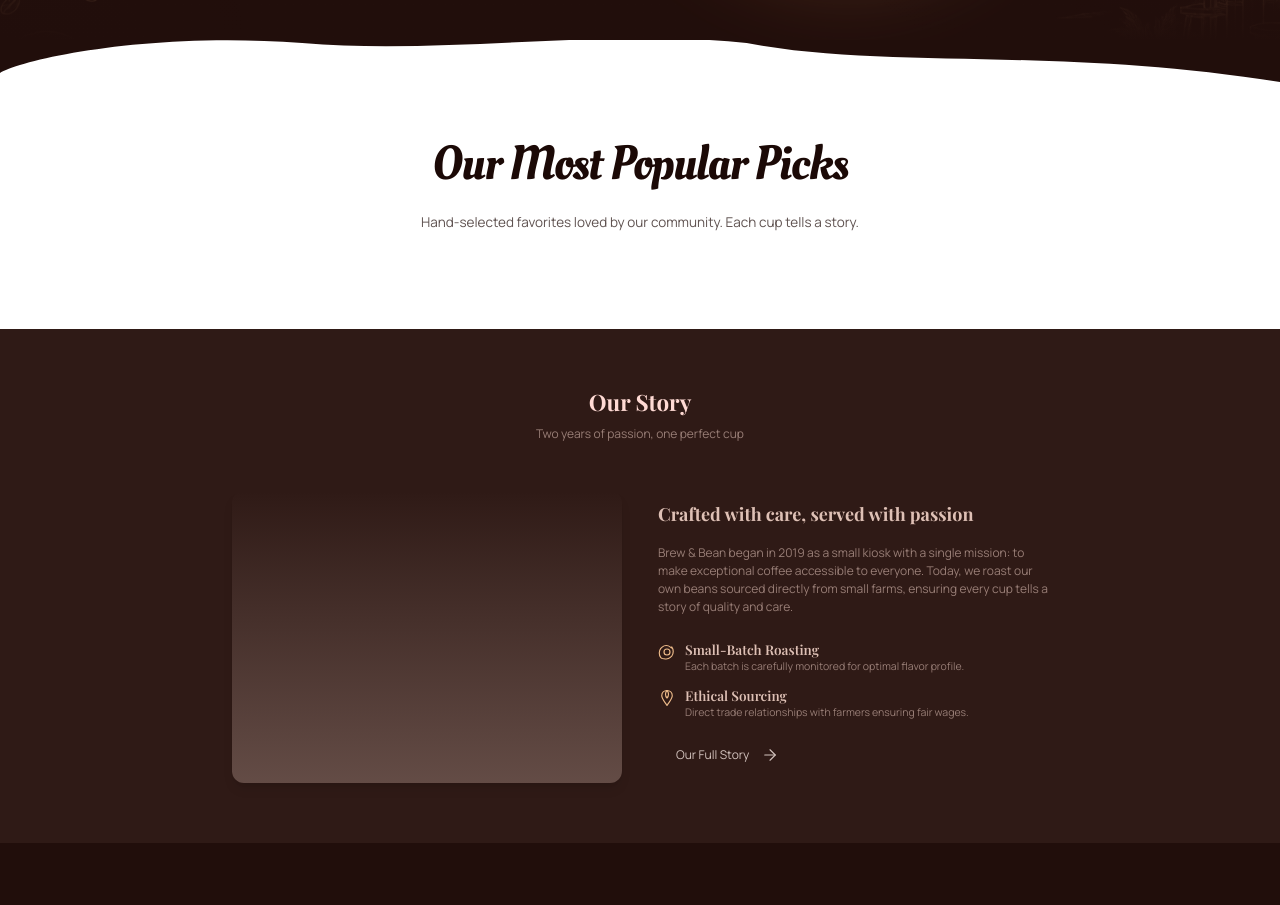
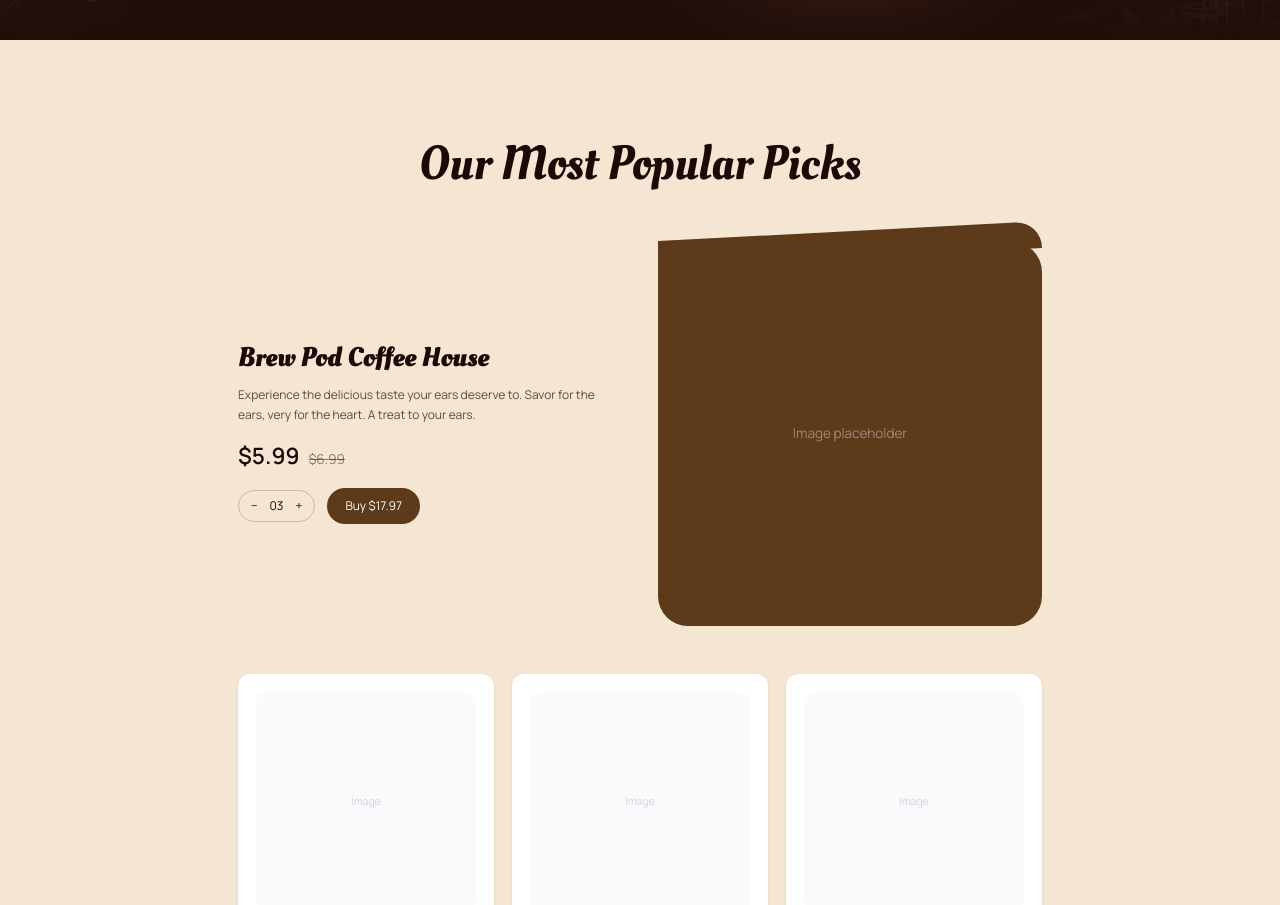
Before and after one commit to Andiewitz/Cafe-Libre, a React (Vite) app: page / in a window 1280 px wide. Shown: the part 560-1465 px from the top of the page. Built offline with nearby package versions, Linux system fonts and the light colour scheme; a web font is replaced by a local one.

Commit message:
feat: add Our Most Popular Picks section with soft-square layout

```diff
--- a/src/components/sections/SignatureCoffees.tsx
+++ b/src/components/sections/SignatureCoffees.tsx
@@ -1,25 +1,67 @@
 export function SignatureCoffees() {
   return (
-    <section className="py-24 md:py-32 relative bg-white" id="signature-blends">
-      {/* Wave divider - hero background color (#210e0b) sitting on top of this section */}
-      <div className="absolute top-0 left-0 w-full h-16 pointer-events-none z-[9999]">
-        <svg
-          className="block w-full h-full"
-          preserveAspectRatio="none"
-          viewBox="0 0 1440 80"
-          style={{ fill: '#210e0b' }}
-        >
-          <path d="M0,0 L1440,0 L1440,70 C1180,10 1000,50 840,5 C680,-20 500,25 340,5 C160,-15 20,35 0,55 Z" />
-        </svg>
-      </div>
-
-      <div className="max-w-[1200px] mx-auto px-5 md:px-16 text-center">
-        <h2 className="font-hero text-[2.5rem] md:text-[4rem] font-normal text-charcoal mb-6 tracking-tight">
+    <section className="py-24 md:py-32 bg-[#F5E6D3]" id="signature-blends">
+      <div className="max-w-[1200px] mx-auto px-5 md:px-16">
+        <h2 className="font-hero text-[2.5rem] md:text-[4rem] font-normal text-charcoal mb-16 text-center">
           Our Most Popular Picks
         </h2>
-        <p className="font-body-lg text-charcoal/70 max-w-2xl mx-auto">
-          Hand-selected favorites loved by our community. Each cup tells a story.
-        </p>
+
+        <div className="grid grid-cols-1 md:grid-cols-2 gap-12 items-center mb-16">
+          {/* Left: Product info */}
+          <div>
+            <h3 className="font-hero text-3xl md:text-4xl text-charcoal mb-4">
+              Brew Pod Coffee House
+            </h3>
+            <p className="text-charcoal/70 mb-6 leading-relaxed">
+              Experience the delicious taste your ears deserve to. Savor for the ears,
+              very for the heart. A treat to your ears.
+            </p>
+            <div className="flex items-baseline gap-3 mb-6">
+              <span className="text-3xl font-bold text-charcoal">$5.99</span>
+              <span className="text-lg text-charcoal/50 line-through">$6.99</span>
+            </div>
+            <div className="flex items-center gap-4">
+              <div className="flex items-center border border-charcoal/20 rounded-full px-4 py-2">
+                <button className="text-charcoal hover:text-secondary transition-colors">−</button>
+                <span className="mx-4 text-charcoal font-medium">03</span>
+                <button className="text-charcoal hover:text-secondary transition-colors">+</button>
+              </div>
+              <button className="bg-[#5D3A1A] text-white px-6 py-3 rounded-full hover:bg-[#4A2A15] transition-colors">
+                Buy $17.97
+              </button>
+            </div>
+          </div>
+
+          {/* Right: Soft-edged square with diagonal top slope */}
+          <div className="soft-square aspect-square flex items-center justify-center">
+            <span className="text-white/40 text-lg font-medium">Image placeholder</span>
+          </div>
+        </div>
+
+        {/* Bottom: Product cards */}
+        <div className="grid grid-cols-1 md:grid-cols-3 gap-6">
+          <div className="bg-white rounded-2xl p-6 shadow-sm">
+            <div className="aspect-square bg-gray-50 rounded-xl mb-4 flex items-center justify-center">
+              <span className="text-gray-300 text-sm">Image</span>
+            </div>
+            <h3 className="font-bold text-charcoal mb-1">Vanilla Bliss</h3>
+            <p className="text-charcoal/70 font-medium">$13.49</p>
+          </div>
+          <div className="bg-white rounded-2xl p-6 shadow-sm">
+            <div className="aspect-square bg-gray-50 rounded-xl mb-4 flex items-center justify-center">
+              <span className="text-gray-300 text-sm">Image</span>
+            </div>
+            <h3 className="font-bold text-charcoal mb-1">Medium Roast</h3>
+            <p className="text-charcoal/70 font-medium">$11.49</p>
+          </div>
+          <div className="bg-white rounded-2xl p-6 shadow-sm">
+            <div className="aspect-square bg-gray-50 rounded-xl mb-4 flex items-center justify-center">
+              <span className="text-gray-300 text-sm">Image</span>
+            </div>
+            <h3 className="font-bold text-charcoal mb-1">Intense Roast</h3>
+            <p className="text-charcoal/70 font-medium">$12.49</p>
+          </div>
+        </div>
       </div>
     </section>
   )
--- a/src/styles/globals.css
+++ b/src/styles/globals.css
@@ -262,6 +262,24 @@
   }
 }
 
+  .soft-square {
+    background: #5D3A1A;
+    border-radius: 0 40px 40px 40px;
+    position: relative;
+  }
+  .soft-square::before {
+    content: '';
+    position: absolute;
+    top: -28px;
+    left: 0;
+    right: 0;
+    height: 36px;
+    background: #5D3A1A;
+    border-radius: 0 40px 0 0;
+    transform: skewY(-3deg);
+    transform-origin: bottom right;
+  }
+
 @keyframes morph {
   0% {
     border-radius: 60% 40% 30% 70% / 60% 30% 70% 40%;
```
